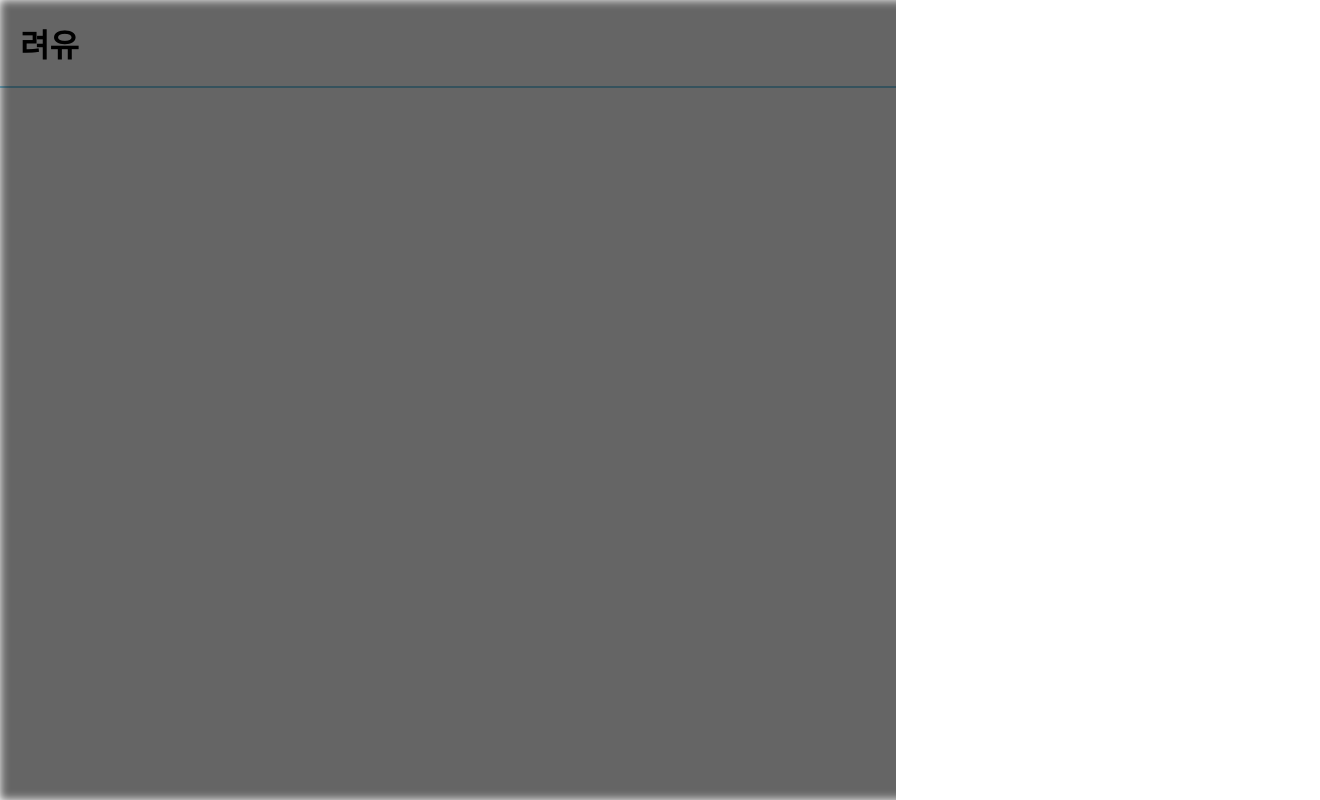
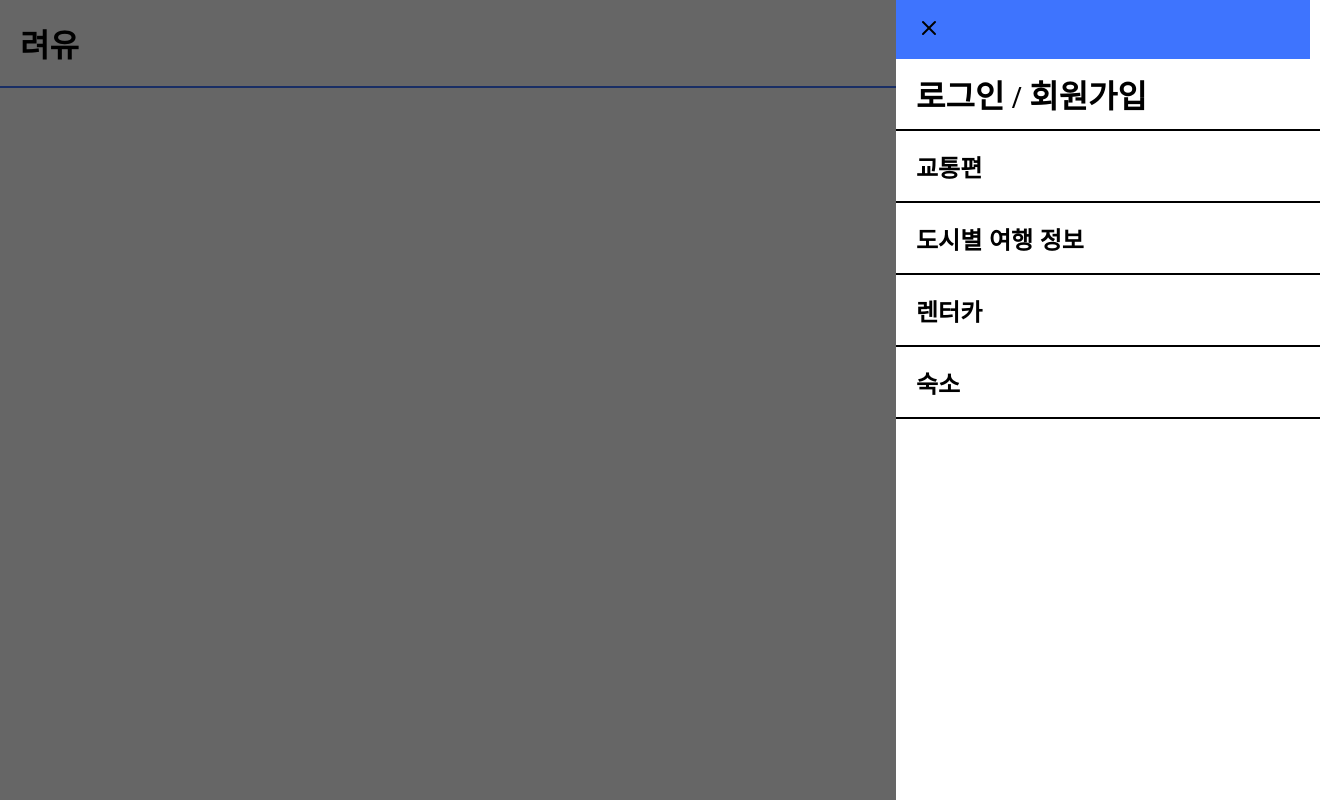
Before and after one commit to kimyoojun/AI-ON_Traver, a SvelteKit app: page / in a window 1280 px wide. Both pictures are taken after a click on the button 1232 px from the left and 43 px from the top of the page. Shown: the whole page, 1320 px wide, since content can reach past the window. Built offline with nearby package versions, Linux system fonts and the light colour scheme.

Commit message:
5/22 힘들다다

```diff
--- a/src/routes/+page.svelte
+++ b/src/routes/+page.svelte
@@ -1,12 +1,49 @@
 <script lang='ts'>
     let menuToggle:boolean = false
+    let searchToggle: boolean = false
 
     const MenuSwitch = () => {
         menuToggle = !menuToggle
+    }
 
-        console.log(menuToggle)
+    const searchSwitch = () => {
+        searchToggle = !searchToggle
+
     }
 </script>
+
+{#if searchToggle}
+    <div id='search_body'>
+        <div id='search_bg'>
+        </div>
+        <div id='search_bar'>
+            <div id='search_top_bar'>
+                <h1 id='search_title'>려유</h1>
+                <div id='search_bar_search_box'>
+                    <button class='top_bar_btn'>
+                        <img src="/icon/search.svg" alt='돋보기 사진'/>
+                    </button>
+                    <input id='search_bar_search'/>
+                </div>
+                <button on:click={searchSwitch} class='close_btn'>
+                    <img src='icon/x.svg' alt='X 이미지' class='close_img'>
+                </button>
+            </div>
+            <div id='search_bar_body'>
+                <div id='popular_box'>
+                    <h2>인기 검색어</h2>
+                    <div>
+                        <button class='popular'>제주</button>
+                        <button class='popular'>부산</button>
+                        <button class='popular'>경주</button>
+                        <button class='popular'>창원</button>
+                    </div>
+                </div>
+
+            </div>
+        </div>
+    </div>
+{/if}
 
 {#if menuToggle}
     <div id='menu_body'>
@@ -14,7 +51,43 @@
 
         </div>
         <div id='menu_bar'>
+            <div id='close_bg'>
+                <button on:click={MenuSwitch} class='close_btn'>
+                    <img src='icon/x.svg' alt='X 이미지' id='close_img'>
+                </button>
+            </div>
 
+            <div class='menu_txt_bg'>
+                <h1>
+                    <a href='/signIn' class='menu_txt'> 로그인 </a>
+                    /
+                    <a href='/signUp' class='menu_txt'> 회원가입 </a>
+                </h1>
+            </div>
+
+            <div class='menu_txt_bg'>
+                <h2>
+                    <a href='/' class='menu_txt'> 교통편 </a>
+                </h2>
+            </div>
+
+            <div class='menu_txt_bg'>
+                <h2>
+                    <a href='/' class='menu_txt'> 도시별 여행 정보 </a>
+                </h2>
+            </div>
+
+            <div class='menu_txt_bg'>
+                <h2>
+                    <a href='/' class='menu_txt'> 렌터카 </a>
+                </h2>
+            </div>
+
+            <div class='menu_txt_bg'>
+                <h2>
+                    <a href='/' class='menu_txt'> 숙소 </a>
+                </h2>
+            </div>
         </div>
     </div>
 {/if}
@@ -27,7 +100,8 @@
                 <button class='top_bar_btn'>
                     <img src="/icon/search.svg" alt='돋보기 사진'/>
                 </button>
-                <input id='search'/>
+                <input id='search' on:click={searchSwitch}/>
+
             </div>
             <button class='top_bar_btn' on:click={MenuSwitch}>
                 <img src="/icon/menu-2.svg" alt='메뉴 사진' id='menu_btn'/>
@@ -37,6 +111,75 @@
 </div>
 
 <style>
+    #search_body {
+        width: 100%;
+        position: absolute;
+        height: 100%;
+    }
+    #search_bg {
+        width: 100%;
+        height: 100%;
+        position: absolute;
+        background-color: black;
+        opacity: 0.6;
+        display: flex;
+        justify-content: end;
+    }
+    #search_bar {
+        width: 100%;
+        height: 40%;
+        position: absolute;
+        top: 0;
+        background-color: white;
+    }
+    #search_top_bar{
+        width: 100%;
+        display: flex;
+        align-items: center;
+        justify-content: space-between;
+
+    }
+    #search_bar_search_box{
+        display: flex;
+        background-color: #f2f2f7;
+        border-radius: 30px;
+        padding: 10px;
+
+    }
+    #search_title {
+        margin-left: 20px;
+    }
+    #search_bar_search {
+        width: 800px;
+        height: 20px;
+        border: none;
+        padding: 7px;
+        background-color: #f2f2f7;
+        border-radius: 20px;
+    }
+    #search_bar_body {
+        width: 100%;
+        display: flex;
+        justify-content: center;
+
+    }
+
+    #popular_box {
+        width: 800px;
+
+    }
+
+    .popular {
+        font-size: 20px;
+        border: none;
+        border-radius: 20px;
+        padding: 5px 20px;
+        margin-right: 20px;
+        font-weight: 400;
+
+    }
+
+
     #menu_body {
         width: 100%;
         height: 100%;
@@ -48,7 +191,6 @@
         position: absolute;
         background-color: black;
         opacity: 0.6;
-        filter: blur(5px);
         display: flex;
         justify-content: end;
     }
@@ -60,9 +202,39 @@
         right: 0%;
 
     }
+    #close_bg {
+        width: 100%;
+        background-color: #3e74fe;
+        padding: 15px;
+    }
+    .close_btn {
+        background-color: transparent;
+        border: none;
+        cursor: pointer;
+    }
+    .close_img {
+        width: 35px;
+        height: 35px;
+    }
+    .menu_txt_bg {
+        width: 100%;
+        background-color: white;
+        height: 50px;
+        display: flex;
+        align-items: center;
+        border-bottom: 2px solid black;
+        padding: 10px 20px
+
+    }
+    .menu_txt {
+        color: black;
+        text-decoration-line: none;
+        font-family: 'Noto Sans KR', sans-serif;
+
+    }
     #tor_bar {
         background-color: white;
-        border-bottom: 2px solid skyblue;
+        border-bottom: 2px solid #3e74fe;
         padding: 20px;
         display: flex;
         align-items: center;
@@ -70,6 +242,7 @@
     }
     #title_text {
         margin: 0;
+        font-family: 'Noto Sans KR', sans-serif;
     }
     #top_bar_right {
         display: flex;
@@ -85,20 +258,25 @@
     #search_box {
         display: flex;
         align-items: center;
-        border: 2px solid skyblue;
+        border: 3px solid #3e74fe;
         padding: 5px;
         height: 30px;
+        border-radius: 20px;
+        margin-right: 30px;
 
     }
+
     #search {
         border: none;
         background-color: transparent;
         width: 200px;
         height: 25px;
     }
+
     #search:focus {
         outline: none;
     }
+
     #menu_btn {
         width: 35;
         height: 35;
```
Also changed, not shown: src/routes/(auth)/signIn/+page.svelte (added), src/routes/(auth)/signUp/+page.svelte (added), static/icon/x.svg (added).
